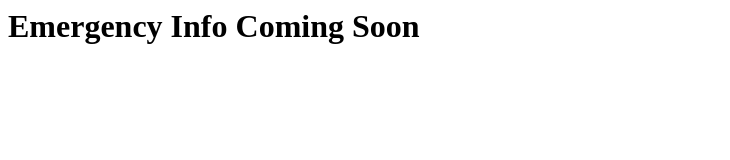
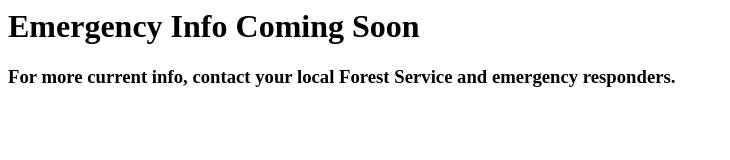
Before and after one commit to SourceCell/emergency_info_demo1, a plain HTML site: page index.html in a window 1280 px wide. Shown: the whole page, without its empty margins (0-730 px from the left). Drawn offline with Linux system fonts and the light colour scheme.

Commit message:
add suggestion to get current info from other sources

```diff
--- a/index.html
+++ b/index.html
@@ -10,6 +10,8 @@
 <body>
   <h1>Emergency Info Coming Soon</h1>
 
+  <h3>For more current info, contact your local Forest Service and emergency responders.</h3>
+
 
 <script>
 </script>
```
